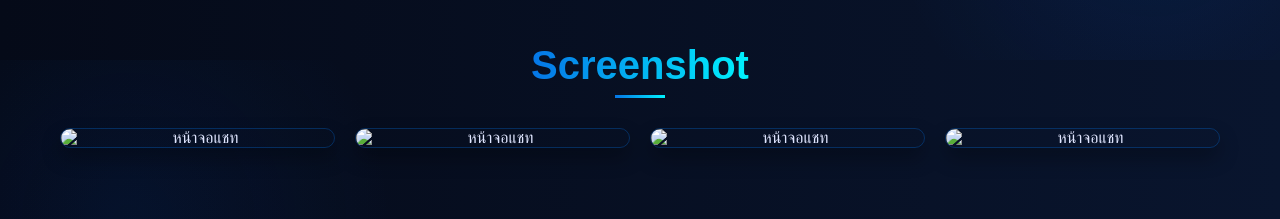
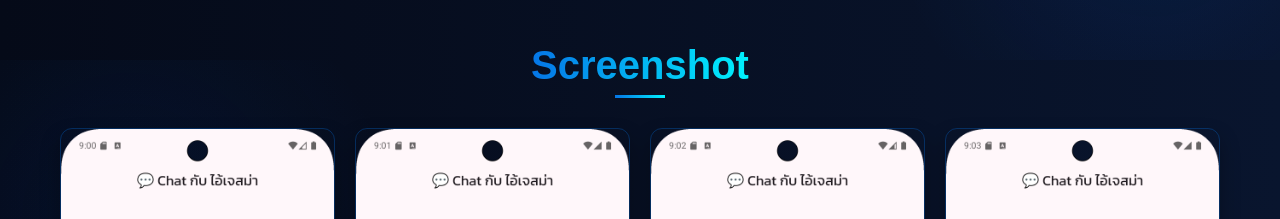
Before and after one commit to DOUBLEx999/i-jes-ma, a plain HTML site: page index.html in a window 1280 px wide. Shown: the part 1540-1759 px from the top of the page. Drawn offline with Linux system fonts and the light colour scheme; the site is published under a folder, as on GitHub Pages, so addresses that start at the root find nothing.

Commit message:
Update index.html

```diff
--- a/index.html
+++ b/index.html
@@ -4,7 +4,7 @@
     <meta charset="UTF-8">
     <meta name="viewport" content="width=device-width, initial-scale=1.0">
     <title>ไอ้เจสม่า | Website</title>
-    <link rel="icon" href="/img/icon.png" type="image/png">
+    <link rel="icon" href="img/icon.png" type="image/png">
     <style>
         * {
             margin: 0;
@@ -629,7 +629,7 @@
             <div class="tech-circle" style="width: 300px; height: 300px; top: 50%; left: 50%; transform: translate(-50%, -50%);"></div>
             <div class="tech-circle" style="width: 400px; height: 400px; top: 50%; left: 50%; transform: translate(-50%, -50%);"></div>
             <div class="logo">
-                <img src="/img/icon.png" alt="โลโก้ไอ้เจสม่า" />
+                <img src="img/icon.png" alt="โลโก้ไอ้เจสม่า" />
                 <div class="logo-animation"></div>
             </div>
             <h1 class="cyber-glitch">ไอ้เจสม่า</h1>
@@ -691,16 +691,16 @@
             <h2 class="section-title">Screenshot</h2>
             <div class="screenshot-grid">
                 <div class="screenshot">
-                    <img src="/img/1.png" alt="หน้าจอแชท" />
+                    <img src="img/1.png" alt="หน้าจอแชท" />
                 </div>
                 <div class="screenshot">
-                    <img src="/img/2.png" alt="หน้าจอแชท" />
+                    <img src="img/2.png" alt="หน้าจอแชท" />
                 </div>
                 <div class="screenshot">
-                    <img src="/img/3.png" alt="หน้าจอแชท" />
+                    <img src="img/3.png" alt="หน้าจอแชท" />
                 </div>
                 <div class="screenshot">
-                    <img src="/img/4.png" alt="หน้าจอแชท" />
+                    <img src="img/4.png" alt="หน้าจอแชท" />
                 </div>
             </div>
         </div>
```
